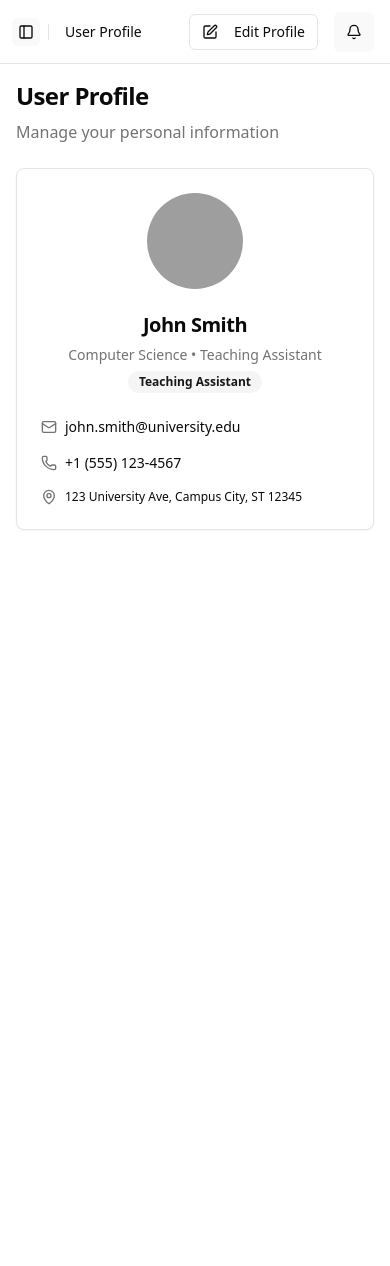
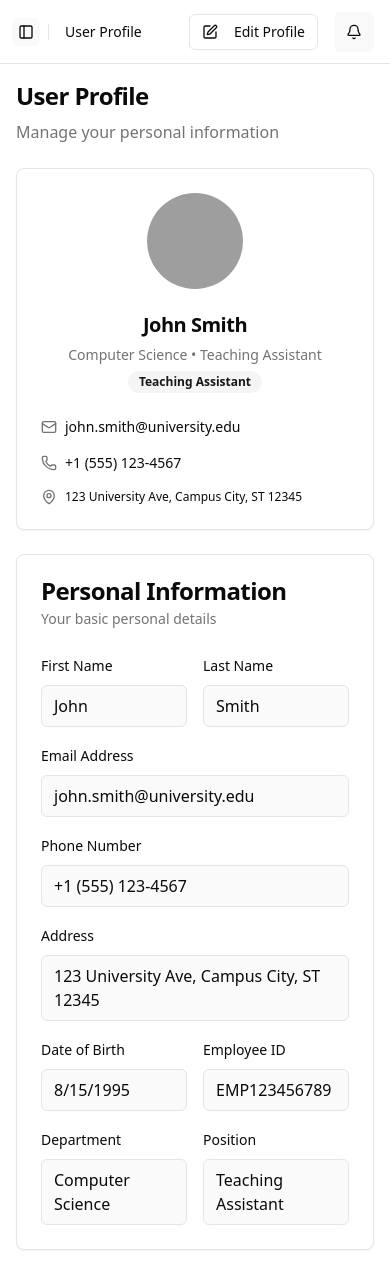
Before and after one commit to Varun2711/UBC_Capstone_TA_Management_Platform, a React (Vite) app in the folder app/frontend/ta-management/: page /user-profile-scheduler in a window 390 px wide. Before the commit the page ends 844 px from the top, so only its background shows below. Built offline with nearby package versions, Linux system fonts and the light colour scheme; no server answers; grey boxes are pictures that could not be loaded.

Commit message:
Complete Personal Information Section

```diff
--- a/app/frontend/ta-management/src/pages/profile-page-scheduler.jsx
+++ b/app/frontend/ta-management/src/pages/profile-page-scheduler.jsx
@@ -148,6 +148,130 @@ export default function UserProfile() {
               </CardContent>
             </Card>
 
+            {/* Personal Information */}
+            <Card className="md:col-span-2">
+              <CardHeader>
+                <CardTitle>Personal Information</CardTitle>
+                <CardDescription>Your basic personal details</CardDescription>
+              </CardHeader>
+              <CardContent className="space-y-4">
+                <div className="grid grid-cols-2 gap-4">
+                  <div className="space-y-2">
+                    <Label htmlFor="firstName">First Name</Label>
+                    {isEditing ? (
+                      <Input
+                        id="firstName"
+                        value={userData.firstName}
+                        onChange={(e) => handleInputChange("firstName", e.target.value)}
+                      />
+                    ) : (
+                      <div className="px-3 py-2 border rounded-md bg-muted/50">{userData.firstName}</div>
+                    )}
+                  </div>
+                  <div className="space-y-2">
+                    <Label htmlFor="lastName">Last Name</Label>
+                    {isEditing ? (
+                      <Input
+                        id="lastName"
+                        value={userData.lastName}
+                        onChange={(e) => handleInputChange("lastName", e.target.value)}
+                      />
+                    ) : (
+                      <div className="px-3 py-2 border rounded-md bg-muted/50">{userData.lastName}</div>
+                    )}
+                  </div>
+                </div>
+
+                <div className="space-y-2">
+                  <Label htmlFor="email">Email Address</Label>
+                  {isEditing ? (
+                    <Input
+                      id="email"
+                      type="email"
+                      value={userData.email}
+                      onChange={(e) => handleInputChange("email", e.target.value)}
+                    />
+                  ) : (
+                    <div className="px-3 py-2 border rounded-md bg-muted/50">{userData.email}</div>
+                  )}
+                </div>
+
+                <div className="space-y-2">
+                  <Label htmlFor="phone">Phone Number</Label>
+                  {isEditing ? (
+                    <Input
+                      id="phone"
+                      value={userData.phone}
+                      onChange={(e) => handleInputChange("phone", e.target.value)}
+                    />
+                  ) : (
+                    <div className="px-3 py-2 border rounded-md bg-muted/50">{userData.phone}</div>
+                  )}
+                </div>
+
+                <div className="space-y-2">
+                  <Label htmlFor="address">Address</Label>
+                  {isEditing ? (
+                    <Input
+                      id="address"
+                      value={userData.address}
+                      onChange={(e) => handleInputChange("address", e.target.value)}
+                    />
+                  ) : (
+                    <div className="px-3 py-2 border rounded-md bg-muted/50">{userData.address}</div>
+                  )}
+                </div>
+
+                <div className="grid grid-cols-2 gap-4">
+                  <div className="space-y-2">
+                    <Label htmlFor="dateOfBirth">Date of Birth</Label>
+                    {isEditing ? (
+                      <Input
+                        id="dateOfBirth"
+                        type="date"
+                        value={userData.dateOfBirth}
+                        onChange={(e) => handleInputChange("dateOfBirth", e.target.value)}
+                      />
+                    ) : (
+                      <div className="px-3 py-2 border rounded-md bg-muted/50">
+                        {new Date(userData.dateOfBirth).toLocaleDateString()}
+                      </div>
+                    )}
+                  </div>
+                  <div className="space-y-2">
+                    <Label htmlFor="employeeId">Employee ID</Label>
+                    <div className="px-3 py-2 border rounded-md bg-muted/50">{userData.employeeId}</div>
+                  </div>
+                </div>
+
+                <div className="grid grid-cols-2 gap-4">
+                  <div className="space-y-2">
+                    <Label htmlFor="department">Department</Label>
+                    {isEditing ? (
+                      <Input
+                        id="department"
+                        value={userData.department}
+                        onChange={(e) => handleInputChange("department", e.target.value)}
+                      />
+                    ) : (
+                      <div className="px-3 py-2 border rounded-md bg-muted/50">{userData.department}</div>
+                    )}
+                  </div>
+                  <div className="space-y-2">
+                    <Label htmlFor="position">Position</Label>
+                    {isEditing ? (
+                      <Input
+                        id="position"
+                        value={userData.position}
+                        onChange={(e) => handleInputChange("position", e.target.value)}
+                      />
+                    ) : (
+                      <div className="px-3 py-2 border rounded-md bg-muted/50">{userData.position}</div>
+                    )}
+                  </div>
+                </div>
+              </CardContent>
+            </Card>
           </div>
         </main>
       </SidebarInset>
```
